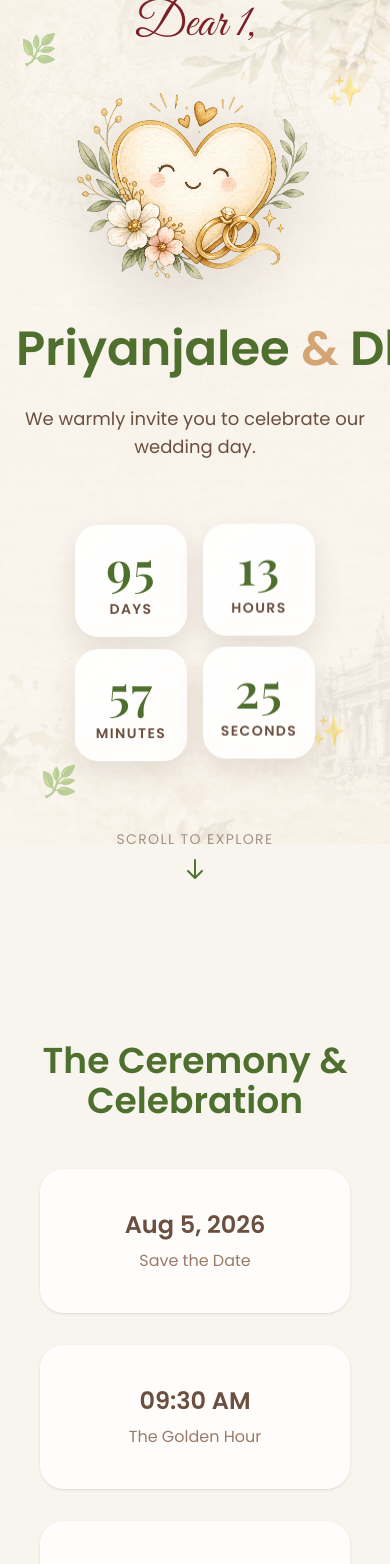
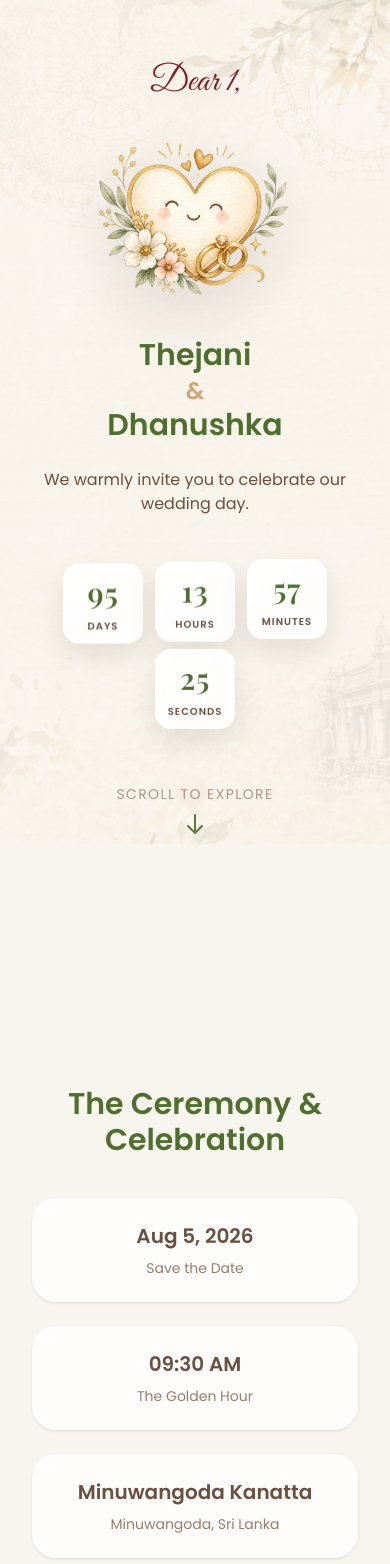
Before and after one commit to ChamathLahiru-CL/wedding-invitation, a Next.js app: page /1 in a window 390 px wide. Shown: the top 1564 px of the page. Built offline with nearby package versions, Linux system fonts and the light colour scheme; a web font is replaced by a local one.

Commit message:
feat: enhance layout and styling for guest invitation, RSVP form, and admin dashboard

```diff
--- a/app/[guest]/page.jsx
+++ b/app/[guest]/page.jsx
@@ -25,26 +25,26 @@ export default async function GuestInvitation({ params }) {
             ></div>
             <div className="fixed inset-0 bg-gradient-to-b from-[#f8f5ef]/18 via-[#f8f5ef]/14 to-[#f8f5ef]/22 pointer-events-none z-0"></div>
             {/* Hero Section - Full Viewport */}
-            <section className="min-h-screen flex flex-col items-center justify-center px-4 relative overflow-hidden z-10">
+            <section className="min-h-screen flex flex-col items-center justify-center px-4 py-16 sm:py-20 relative overflow-hidden z-10">
                 {/* Decorative Elements */}
-                <div className="absolute top-10 left-5 w-8 h-8 text-[#4f6f2f] opacity-40 text-3xl animate-bounce">🌿</div>
-                <div className="absolute top-20 right-8 w-8 h-8 text-[#d4a574] opacity-40 text-3xl" style={{ animation: "bounce 2s infinite 0.3s" }}>✨</div>
-                <div className="absolute bottom-20 left-10 w-8 h-8 text-[#4f6f2f] opacity-40 text-3xl" style={{ animation: "bounce 2s infinite 0.6s" }}>🌿</div>
-                <div className="absolute bottom-32 right-12 w-8 h-8 text-[#d4a574] opacity-40 text-3xl animate-bounce">✨</div>
+                <div className="hidden sm:block absolute top-10 left-5 w-8 h-8 text-[#4f6f2f] opacity-40 text-3xl animate-bounce">🌿</div>
+                <div className="hidden sm:block absolute top-20 right-8 w-8 h-8 text-[#d4a574] opacity-40 text-3xl" style={{ animation: "bounce 2s infinite 0.3s" }}>✨</div>
+                <div className="hidden sm:block absolute bottom-20 left-10 w-8 h-8 text-[#4f6f2f] opacity-40 text-3xl" style={{ animation: "bounce 2s infinite 0.6s" }}>🌿</div>
+                <div className="hidden sm:block absolute bottom-32 right-12 w-8 h-8 text-[#d4a574] opacity-40 text-3xl animate-bounce">✨</div>
 
                 <div className="text-center max-w-5xl w-full z-10">
 
                     {/* Side background images (decorative) */}
-                    <div className="absolute left-12 top-1/2 -translate-y-1/2 hidden md:block z-0 pointer-events-none select-none opacity-90">
+                    <div className="absolute left-12 top-1/2 -translate-y-1/2 hidden lg:block z-0 pointer-events-none select-none opacity-90">
                         <img src="/LeftSide.png" alt="" className="h-[520px] w-auto mix-blend-multiply opacity-90" />
                     </div>
 
-                    <div className="absolute right-12 top-1/2 -translate-y-1/2 hidden md:block z-0 pointer-events-none select-none opacity-90">
+                    <div className="absolute right-12 top-1/2 -translate-y-1/2 hidden lg:block z-0 pointer-events-none select-none opacity-90">
                         <img src="/RightSide.png" alt="" className="h-[520px] w-auto mix-blend-multiply opacity-90" />
                     </div>
                     {/* Greeting */}
                     <div className="mb-8 flex justify-center animate-fadeIn">
-                        <p className={`${greatVibes.className} text-[#7b2027] text-5xl md:text-6xl lg:text-7xl leading-none drop-shadow-[0_8px_18px_rgba(50,34,28,0.12)]`}>
+                        <p className={`${greatVibes.className} text-[#7b2027] text-4xl sm:text-5xl md:text-6xl lg:text-7xl leading-none drop-shadow-[0_8px_18px_rgba(50,34,28,0.12)]`}>
                             Dear {guestName},
                         </p>
                     </div>
@@ -53,17 +53,19 @@ export default async function GuestInvitation({ params }) {
                         <img
                             src="/headerSection.png"
                             alt=""
-                            className="w-64 md:w-80 lg:w-96 h-auto opacity-95 drop-shadow-[0_18px_36px_rgba(50,34,28,0.14)]"
+                            className="w-52 sm:w-64 md:w-80 lg:w-96 h-auto opacity-95 drop-shadow-[0_18px_36px_rgba(50,34,28,0.14)]"
                         />
                     </div>
 
                     {/* Couple Names - Main Focus */}
-                    <h1 className="text-5xl md:text-7xl font-bold mb-6 animate-fadeIn whitespace-nowrap" style={{ animationDelay: "0.25s" }}>
-                        <span className="text-[#4f6f2f]">Priyanjalee</span><span className="text-[#d4a574]"> & </span><span className="text-[#4f6f2f]">Dhanushka</span>
+                    <h1 className="text-3xl sm:text-6xl md:text-7xl font-bold mb-6 animate-fadeIn whitespace-normal sm:whitespace-nowrap leading-tight" style={{ animationDelay: "0.25s" }}>
+                        <span className="block sm:inline text-[#4f6f2f]">Thejani</span>
+                        <span className="block sm:inline sm:mx-2 md:mx-3 text-2xl sm:text-5xl md:text-7xl text-[#d4a574]">&</span>
+                        <span className="block sm:inline text-[#4f6f2f]">Dhanushka</span>
                     </h1>
 
                     {/* Invitation Text */}
-                    <p className="mt-8 text-lg md:text-xl text-[#6b4f3f] font-light mb-12 animate-fadeIn" style={{ animationDelay: "0.4s" }}>
+                    <p className="mt-6 sm:mt-8 text-base sm:text-lg md:text-xl text-[#6b4f3f] font-light mb-10 sm:mb-12 animate-fadeIn" style={{ animationDelay: "0.4s" }}>
                         We warmly invite you to celebrate our wedding day.
                     </p>
 
@@ -73,7 +75,7 @@ export default async function GuestInvitation({ params }) {
                     </div>
 
                     {/* Scroll Indicator */}
-                    <div className="mt-16 flex flex-col items-center gap-2 animate-pulse">
+                    <div className="mt-12 sm:mt-16 flex flex-col items-center gap-2 animate-pulse">
                         <p className="text-sm text-[#6b4f3f]/60 uppercase tracking-widest">Scroll to explore</p>
                         <svg className="w-6 h-6 text-[#4f6f2f]" fill="none" stroke="currentColor" viewBox="0 0 24 24">
                             <path strokeLinecap="round" strokeLinejoin="round" strokeWidth={2} d="M19 14l-7 7m0 0l-7-7m7 7V3" />
@@ -83,12 +85,12 @@ export default async function GuestInvitation({ params }) {
             </section>
 
             {/* Event Details Section */}
-            <section className="min-h-screen flex flex-col items-center justify-center px-4 py-20 relative z-10">
+            <section className="min-h-screen flex flex-col items-center justify-center px-4 py-16 sm:py-20 relative z-10">
                 <div className="absolute inset-0 pointer-events-none z-0">
-                    <div className="absolute left-10 bottom-0 hidden lg:block opacity-90">
+                    <div className="absolute left-10 bottom-0 hidden xl:block opacity-90">
                         <img src="/LeftSide2.png" alt="" className="h-[520px] w-auto mix-blend-multiply opacity-90" />
                     </div>
-                    <div className="absolute right-10 bottom-0 hidden lg:block opacity-90">
+                    <div className="absolute right-10 bottom-0 hidden xl:block opacity-90">
                         <img src="/RightSide2.png" alt="" className="h-[520px] w-auto mix-blend-multiply opacity-90" />
                     </div>
                 </div>
@@ -98,7 +100,7 @@ export default async function GuestInvitation({ params }) {
             </section>
 
             {/* RSVP Section */}
-            <section className="min-h-screen flex flex-col items-center justify-center px-4 py-20 relative z-10">
+            <section className="min-h-screen flex flex-col items-center justify-center px-4 py-16 sm:py-20 relative z-10">
                 <RSVPForm guestName={guestName} />
             </section>
 
--- a/app/components/Countdown.jsx
+++ b/app/components/Countdown.jsx
@@ -98,7 +98,7 @@ export default function Countdown() {
   return (
     <>
       <style>{countdownStyles}</style>
-            <div className="mt-16 flex justify-center gap-4 px-4 flex-wrap">
+      <div className="mt-12 sm:mt-16 flex justify-center gap-3 sm:gap-4 px-4 flex-wrap">
         {[
           ["Days", timeLeft.days],
           ["Hours", timeLeft.hours],
@@ -107,14 +107,14 @@ export default function Countdown() {
         ].map(([label, value]) => (
           <div
             key={label}
-                        className="countdown-box group relative w-28 h-28 rounded-3xl bg-gradient-to-br from-white/95 via-white/90 to-white/85 backdrop-blur-md shadow-[0_12px_28px_rgba(107,79,63,0.14)] hover:shadow-[0_18px_36px_rgba(107,79,63,0.18)] hover:scale-[1.06] transition-all duration-300 ease-out flex flex-col items-center justify-center border border-white/40 overflow-hidden cursor-pointer"
+            className="countdown-box group relative w-20 h-20 sm:w-24 sm:h-24 md:w-28 md:h-28 rounded-2xl sm:rounded-3xl bg-gradient-to-br from-white/95 via-white/90 to-white/85 backdrop-blur-md shadow-[0_12px_28px_rgba(107,79,63,0.14)] hover:shadow-[0_18px_36px_rgba(107,79,63,0.18)] hover:scale-[1.06] transition-all duration-300 ease-out flex flex-col items-center justify-center border border-white/40 overflow-hidden cursor-pointer"
           >
             <div className="absolute inset-0 bg-gradient-to-tr from-[#4f6f2f]/5 to-[#d4a574]/5 opacity-0 group-hover:opacity-100 transition-opacity duration-300"></div>
             <div className="relative z-10 flex flex-col items-center justify-center h-full">
-                            <p className={`countdown-number text-5xl font-semibold tracking-wide ${playfair.className} text-[#4f6f2f]`}>
+              <p className={`countdown-number text-3xl sm:text-4xl md:text-5xl font-semibold tracking-wide ${playfair.className} text-[#4f6f2f]`}>
                 {value.toString().padStart(2, '0')}
               </p>
-                            <p className="text-sm tracking-widest uppercase font-bold text-[#6b4f3f] mt-2 group-hover:text-[#4f6f2f] transition-colors duration-300">
+              <p className="text-[10px] sm:text-xs md:text-sm tracking-widest uppercase font-bold text-[#6b4f3f] mt-2 group-hover:text-[#4f6f2f] transition-colors duration-300">
                 {label}
               </p>
             </div>
--- a/app/components/EventDetails.jsx
+++ b/app/components/EventDetails.jsx
@@ -1,26 +1,26 @@
 export default function EventDetails() {
     return (
-        <section className="py-20 text-center">
-            <h2 className="text-4xl font-bold text-[#4f6f2f] mb-12">
+        <section className="py-14 sm:py-20 text-center px-4 sm:px-6">
+            <h2 className="text-3xl sm:text-4xl font-bold text-[#4f6f2f] mb-10 sm:mb-12">
                 The Ceremony & Celebration
             </h2>
 
-            <div className="grid grid-cols-1 md:grid-cols-3 gap-8 max-w-5xl mx-auto px-6">
-                <div className="bg-white/80 rounded-3xl shadow p-10">
-                    <h3 className="text-2xl font-bold text-[#6b4f3f]">Aug 5, 2026</h3>
-                    <p className="mt-2 text-[#9b7b68]">Save the Date</p>
+            <div className="grid grid-cols-1 md:grid-cols-3 gap-6 sm:gap-8 max-w-5xl mx-auto">
+                <div className="bg-white/80 rounded-3xl shadow p-6 sm:p-10">
+                    <h3 className="text-xl sm:text-2xl font-bold text-[#6b4f3f]">Aug 5, 2026</h3>
+                    <p className="mt-2 text-sm sm:text-base text-[#9b7b68]">Save the Date</p>
                 </div>
 
-                <div className="bg-white/80 rounded-3xl shadow p-10">
-                    <h3 className="text-2xl font-bold text-[#6b4f3f]">09:30 AM</h3>
-                    <p className="mt-2 text-[#9b7b68]">The Golden Hour</p>
+                <div className="bg-white/80 rounded-3xl shadow p-6 sm:p-10">
+                    <h3 className="text-xl sm:text-2xl font-bold text-[#6b4f3f]">09:30 AM</h3>
+                    <p className="mt-2 text-sm sm:text-base text-[#9b7b68]">The Golden Hour</p>
                 </div>
 
-                <div className="bg-white/80 rounded-3xl shadow p-10">
-                    <h3 className="text-2xl font-bold text-[#6b4f3f]">
+                <div className="bg-white/80 rounded-3xl shadow p-6 sm:p-10">
+                    <h3 className="text-xl sm:text-2xl font-bold text-[#6b4f3f]">
                         Minuwangoda Kanatta
                     </h3>
-                    <p className="mt-2 text-[#9b7b68]">
+                    <p className="mt-2 text-sm sm:text-base text-[#9b7b68]">
                         Minuwangoda, Sri Lanka
                     </p>
                 </div>
```
Also changed, not shown: app/admin/page.jsx (+23 -21 lines), app/components/RSVPForm.jsx (+11 -11 lines). Lines whose indentation alone changed are shown as unchanged.
